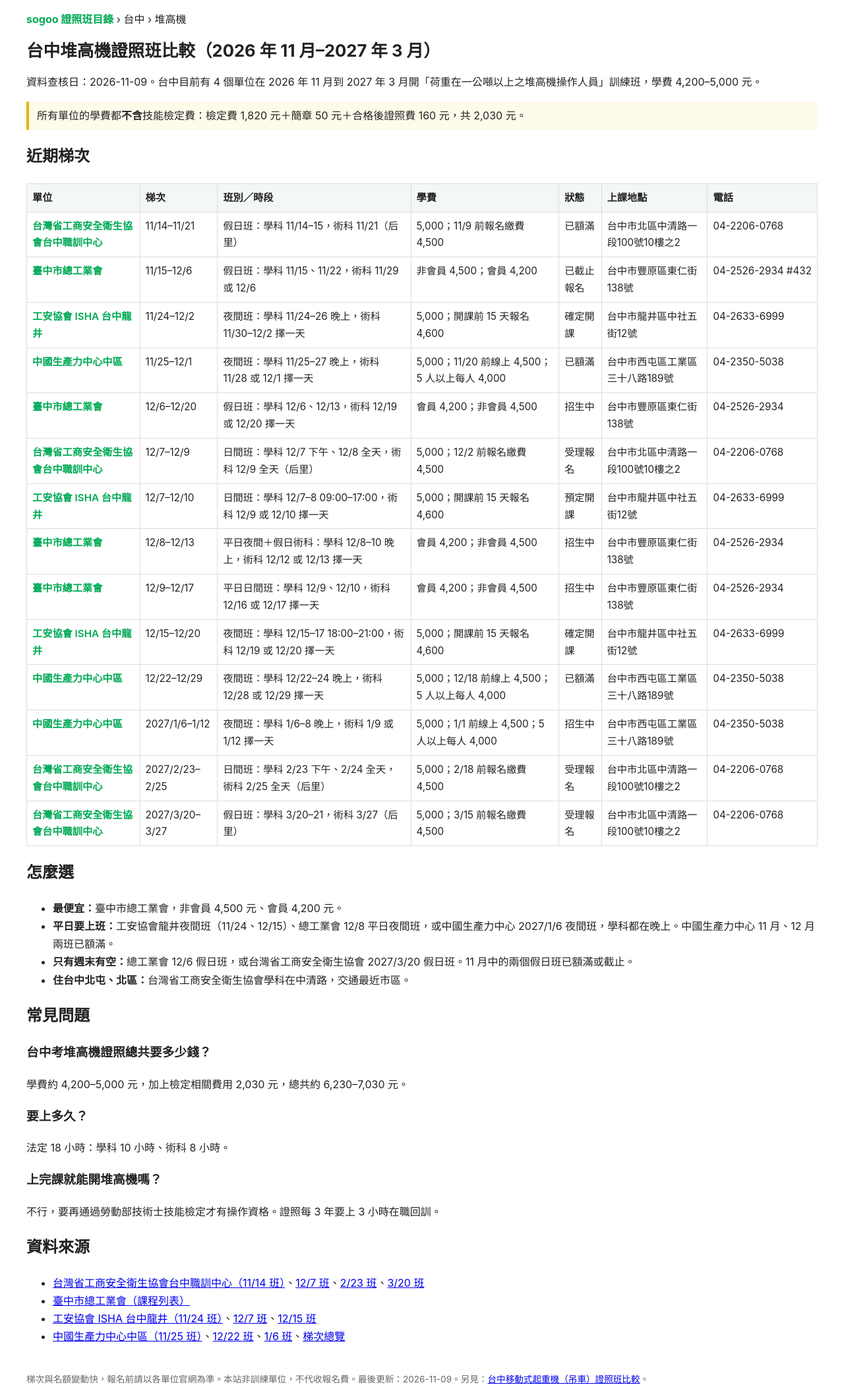
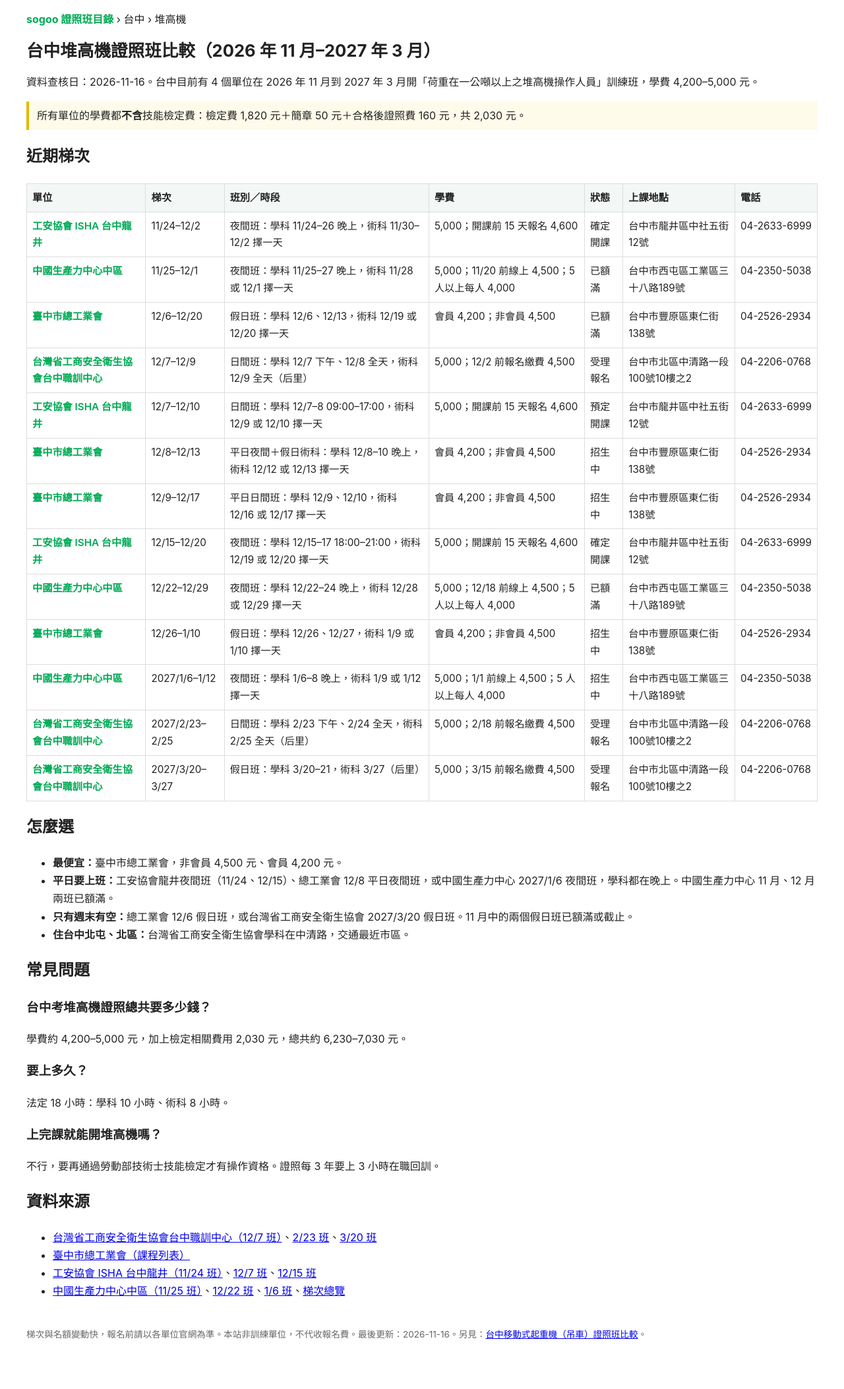
Before and after one commit to UCC-1928/ucc-1928.github.io, a plain HTML site: page taichung/forklift/index.html in a window 1280 px wide. Shown: the whole page at 66% size. After the commit the page ends 2051 px from the top, so only its background shows below. Drawn offline with Linux system fonts and the light colour scheme.

Commit message:
update taichung/forklift/index.html

```diff
--- a/taichung/forklift/index.html
+++ b/taichung/forklift/index.html
@@ -9,23 +9,22 @@
 </head><body>
 <header><a href="/">sogoo 證照班目錄</a> › 台中 › 堆高機</header>
 <h1>台中堆高機證照班比較（2026 年 11 月–2027 年 3 月）</h1>
-<p>資料查核日：2026-11-09。台中目前有 4 個單位在 2026 年 11 月到 2027 年 3 月開「荷重在一公噸以上之堆高機操作人員」訓練班，學費 4,200–5,000 元。</p>
+<p>資料查核日：2026-11-16。台中目前有 4 個單位在 2026 年 11 月到 2027 年 3 月開「荷重在一公噸以上之堆高機操作人員」訓練班，學費 4,200–5,000 元。</p>
 <p class="note">所有單位的學費都<strong>不含</strong>技能檢定費：檢定費 1,820 元＋簡章 50 元＋合格後證照費 160 元，共 2,030 元。</p>
 <h2>近期梯次</h2>
 <div class="wrap"><table>
 <thead><tr><th>單位</th><th>梯次</th><th>班別／時段</th><th>學費</th><th>狀態</th><th>上課地點</th><th>電話</th></tr></thead>
 <tbody>
-<tr><td><a href="https://www.tpic.yuhsine.com/ClassSignUp.aspx?CNo=156826" target="_blank" rel="noopener nofollow" title="開啟台灣省工商安全衛生協會台中職訓中心官網課程頁">台灣省工商安全衛生協會台中職訓中心</a></td><td>11/14–11/21</td><td>假日班：學科 11/14–15，術科 11/21（后里）</td><td>5,000；11/9 前報名繳費 4,500</td><td>已額滿</td><td>台中市北區中清路一段100號10樓之2</td><td>04-2206-0768</td></tr>
-<tr><td><a href="https://www.thiu.org.tw/classes/49" target="_blank" rel="noopener nofollow" title="開啟臺中市總工業會官網課程頁">臺中市總工業會</a></td><td>11/15–12/6</td><td>假日班：學科 11/15、11/22，術科 11/29 或 12/6</td><td>非會員 4,500；會員 4,200</td><td>已截止報名</td><td>台中市豐原區東仁街138號</td><td>04-2526-2934 #432</td></tr>
 <tr><td><a href="https://isha.org.tw/Msite/tech/serch_inner.aspx?WorkLogID=11507Y001019" target="_blank" rel="noopener nofollow" title="開啟工安協會 ISHA 台中龍井官網課程頁">工安協會 ISHA 台中龍井</a></td><td>11/24–12/2</td><td>夜間班：學科 11/24–26 晚上，術科 11/30–12/2 擇一天</td><td>5,000；開課前 15 天報名 4,600</td><td>確定開課</td><td>台中市龍井區中社五街12號</td><td>04-2633-6999</td></tr>
 <tr><td><a href="https://store.cpc.org.tw/train/contents/TD7375" target="_blank" rel="noopener nofollow" title="開啟中國生產力中心中區官網課程頁">中國生產力中心中區</a></td><td>11/25–12/1</td><td>夜間班：學科 11/25–27 晚上，術科 11/28 或 12/1 擇一天</td><td>5,000；11/20 前線上 4,500；5 人以上每人 4,000</td><td>已額滿</td><td>台中市西屯區工業區三十八路189號</td><td>04-2350-5038</td></tr>
-<tr><td><a href="https://www.thiu.org.tw/classes/5" target="_blank" rel="noopener nofollow" title="開啟臺中市總工業會官網課程頁">臺中市總工業會</a></td><td>12/6–12/20</td><td>假日班：學科 12/6、12/13，術科 12/19 或 12/20 擇一天</td><td>會員 4,200；非會員 4,500</td><td>招生中</td><td>台中市豐原區東仁街138號</td><td>04-2526-2934</td></tr>
+<tr><td><a href="https://www.thiu.org.tw/classes/5" target="_blank" rel="noopener nofollow" title="開啟臺中市總工業會官網課程頁">臺中市總工業會</a></td><td>12/6–12/20</td><td>假日班：學科 12/6、12/13，術科 12/19 或 12/20 擇一天</td><td>會員 4,200；非會員 4,500</td><td>已額滿</td><td>台中市豐原區東仁街138號</td><td>04-2526-2934</td></tr>
 <tr><td><a href="https://www.tpic.yuhsine.com/ClassSignUp.aspx?CNo=156883" target="_blank" rel="noopener nofollow" title="開啟台灣省工商安全衛生協會台中職訓中心官網課程頁">台灣省工商安全衛生協會台中職訓中心</a></td><td>12/7–12/9</td><td>日間班：學科 12/7 下午、12/8 全天，術科 12/9 全天（后里）</td><td>5,000；12/2 前報名繳費 4,500</td><td>受理報名</td><td>台中市北區中清路一段100號10樓之2</td><td>04-2206-0768</td></tr>
 <tr><td><a href="https://isha.org.tw/Msite/tech/serch_inner.aspx?WorkLogID=11507Y001012" target="_blank" rel="noopener nofollow" title="開啟工安協會 ISHA 台中龍井官網課程頁">工安協會 ISHA 台中龍井</a></td><td>12/7–12/10</td><td>日間班：學科 12/7–8 09:00–17:00，術科 12/9 或 12/10 擇一天</td><td>5,000；開課前 15 天報名 4,600</td><td>預定開課</td><td>台中市龍井區中社五街12號</td><td>04-2633-6999</td></tr>
 <tr><td><a href="https://www.thiu.org.tw/classes/40" target="_blank" rel="noopener nofollow" title="開啟臺中市總工業會官網課程頁">臺中市總工業會</a></td><td>12/8–12/13</td><td>平日夜間＋假日術科：學科 12/8–10 晚上，術科 12/12 或 12/13 擇一天</td><td>會員 4,200；非會員 4,500</td><td>招生中</td><td>台中市豐原區東仁街138號</td><td>04-2526-2934</td></tr>
 <tr><td><a href="https://www.thiu.org.tw/classes/12" target="_blank" rel="noopener nofollow" title="開啟臺中市總工業會官網課程頁">臺中市總工業會</a></td><td>12/9–12/17</td><td>平日日間班：學科 12/9、12/10，術科 12/16 或 12/17 擇一天</td><td>會員 4,200；非會員 4,500</td><td>招生中</td><td>台中市豐原區東仁街138號</td><td>04-2526-2934</td></tr>
 <tr><td><a href="https://isha.org.tw/Msite/tech/serch_inner.aspx?WorkLogID=11507Y001020" target="_blank" rel="noopener nofollow" title="開啟工安協會 ISHA 台中龍井官網課程頁">工安協會 ISHA 台中龍井</a></td><td>12/15–12/20</td><td>夜間班：學科 12/15–17 18:00–21:00，術科 12/19 或 12/20 擇一天</td><td>5,000；開課前 15 天報名 4,600</td><td>確定開課</td><td>台中市龍井區中社五街12號</td><td>04-2633-6999</td></tr>
 <tr><td><a href="https://store.cpc.org.tw/train/contents/TD7859" target="_blank" rel="noopener nofollow" title="開啟中國生產力中心中區官網課程頁">中國生產力中心中區</a></td><td>12/22–12/29</td><td>夜間班：學科 12/22–24 晚上，術科 12/28 或 12/29 擇一天</td><td>5,000；12/18 前線上 4,500；5 人以上每人 4,000</td><td>已額滿</td><td>台中市西屯區工業區三十八路189號</td><td>04-2350-5038</td></tr>
+<tr><td><a href="https://www.thiu.org.tw/classes/208" target="_blank" rel="noopener nofollow" title="開啟臺中市總工業會官網課程頁">臺中市總工業會</a></td><td>12/26–1/10</td><td>假日班：學科 12/26、12/27，術科 1/9 或 1/10 擇一天</td><td>會員 4,200；非會員 4,500</td><td>招生中</td><td>台中市豐原區東仁街138號</td><td>04-2526-2934</td></tr>
 <tr><td><a href="https://store.cpc.org.tw/train/contents/TD8650" target="_blank" rel="noopener nofollow" title="開啟中國生產力中心中區官網課程頁">中國生產力中心中區</a></td><td>2027/1/6–1/12</td><td>夜間班：學科 1/6–8 晚上，術科 1/9 或 1/12 擇一天</td><td>5,000；1/1 前線上 4,500；5 人以上每人 4,000</td><td>招生中</td><td>台中市西屯區工業區三十八路189號</td><td>04-2350-5038</td></tr>
 <tr><td><a href="https://www.tpic.yuhsine.com/ClassSignUp.aspx?CNo=157032" target="_blank" rel="noopener nofollow" title="開啟台灣省工商安全衛生協會台中職訓中心官網課程頁">台灣省工商安全衛生協會台中職訓中心</a></td><td>2027/2/23–2/25</td><td>日間班：學科 2/23 下午、2/24 全天，術科 2/25 全天（后里）</td><td>5,000；2/18 前報名繳費 4,500</td><td>受理報名</td><td>台中市北區中清路一段100號10樓之2</td><td>04-2206-0768</td></tr>
 <tr><td><a href="https://www.tpic.yuhsine.com/ClassSignUp.aspx?CNo=157071" target="_blank" rel="noopener nofollow" title="開啟台灣省工商安全衛生協會台中職訓中心官網課程頁">台灣省工商安全衛生協會台中職訓中心</a></td><td>2027/3/20–3/27</td><td>假日班：學科 3/20–21，術科 3/27（后里）</td><td>5,000；3/15 前報名繳費 4,500</td><td>受理報名</td><td>台中市北區中清路一段100號10樓之2</td><td>04-2206-0768</td></tr>
@@ -43,10 +42,10 @@
 <h3>上完課就能開堆高機嗎？</h3><p>不行，要再通過勞動部技術士技能檢定才有操作資格。證照每 3 年要上 3 小時在職回訓。</p>
 <h2>資料來源</h2>
 <ul>
-<li><a href="https://www.tpic.yuhsine.com/ClassSignUp.aspx?CNo=156826" rel="nofollow">台灣省工商安全衛生協會台中職訓中心（11/14 班）</a>、<a href="https://www.tpic.yuhsine.com/ClassSignUp.aspx?CNo=156883" rel="nofollow">12/7 班</a>、<a href="https://www.tpic.yuhsine.com/ClassSignUp.aspx?CNo=157032" rel="nofollow">2/23 班</a>、<a href="https://www.tpic.yuhsine.com/ClassSignUp.aspx?CNo=157071" rel="nofollow">3/20 班</a></li>
+<li><a href="https://www.tpic.yuhsine.com/ClassSignUp.aspx?CNo=156883" rel="nofollow">台灣省工商安全衛生協會台中職訓中心（12/7 班）</a>、<a href="https://www.tpic.yuhsine.com/ClassSignUp.aspx?CNo=157032" rel="nofollow">2/23 班</a>、<a href="https://www.tpic.yuhsine.com/ClassSignUp.aspx?CNo=157071" rel="nofollow">3/20 班</a></li>
 <li><a href="https://www.thiu.org.tw/class.php?type=1" rel="nofollow">臺中市總工業會（課程列表）</a></li>
 <li><a href="https://isha.org.tw/Msite/tech/serch_inner.aspx?WorkLogID=11507Y001019" rel="nofollow">工安協會 ISHA 台中龍井（11/24 班）</a>、<a href="https://isha.org.tw/Msite/tech/serch_inner.aspx?WorkLogID=11507Y001012" rel="nofollow">12/7 班</a>、<a href="https://isha.org.tw/Msite/tech/serch_inner.aspx?WorkLogID=11507Y001020" rel="nofollow">12/15 班</a></li>
 <li><a href="https://store.cpc.org.tw/train/contents/TD7375" rel="nofollow">中國生產力中心中區（11/25 班）</a>、<a href="https://store.cpc.org.tw/train/contents/TD7859" rel="nofollow">12/22 班</a>、<a href="https://store.cpc.org.tw/train/contents/TD8650" rel="nofollow">1/6 班</a>、<a href="https://tc.cpc.org.tw/classcategorygroup/content/85" rel="nofollow">梯次總覽</a></li>
 </ul>
-<footer>梯次與名額變動快，報名前請以各單位官網為準。本站非訓練單位，不代收報名費。最後更新：2026-11-09。另見：<a href="/taichung/mobile-crane/">台中移動式起重機（吊車）證照班比較</a>。</footer>
+<footer>梯次與名額變動快，報名前請以各單位官網為準。本站非訓練單位，不代收報名費。最後更新：2026-11-16。另見：<a href="/taichung/mobile-crane/">台中移動式起重機（吊車）證照班比較</a>。</footer>
 </body></html>
```
